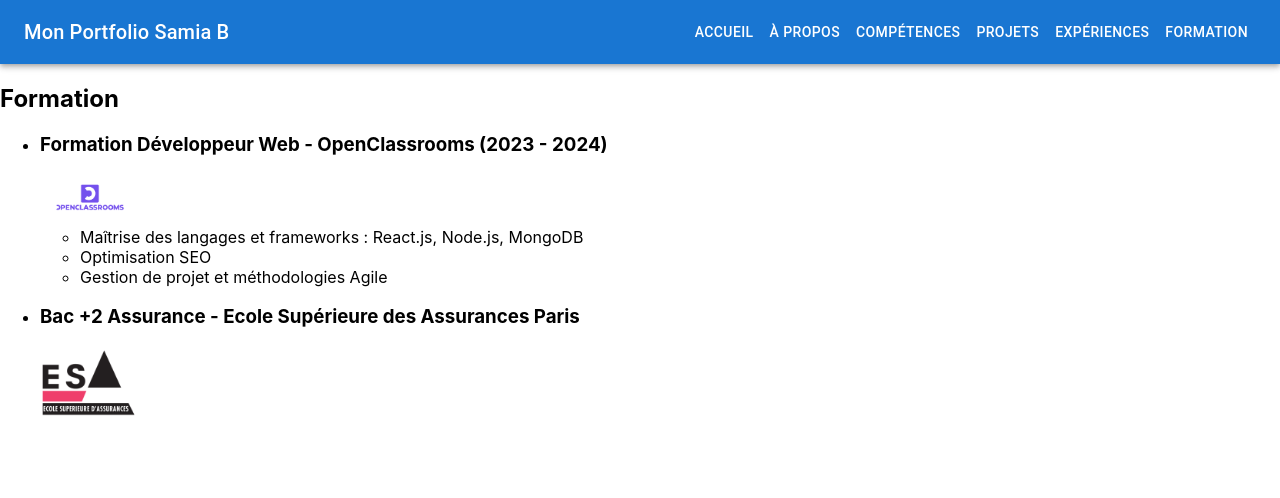
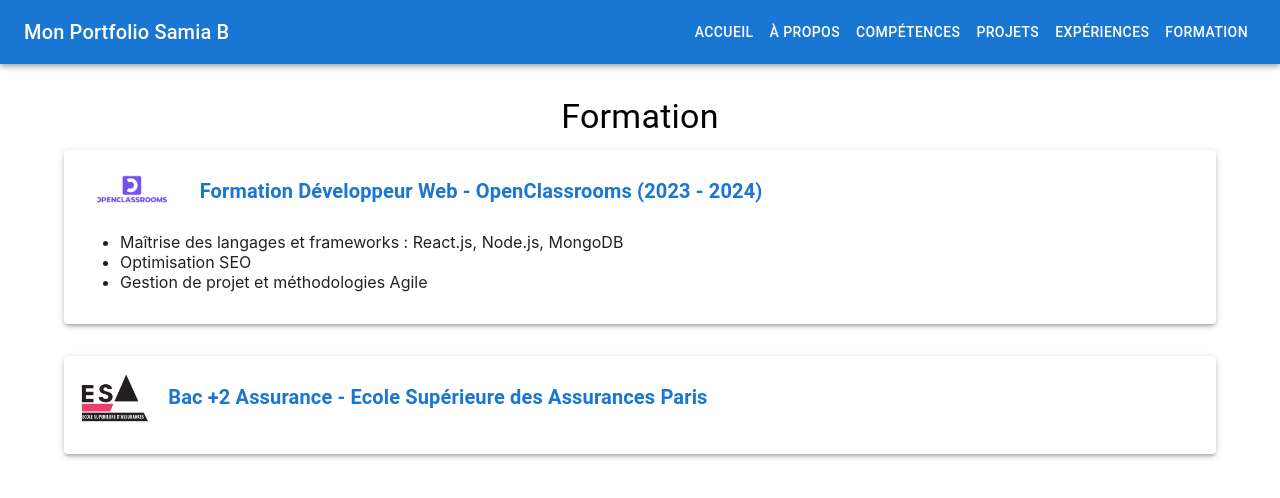
Before and after one commit to samiaB16/portfolio-openclassroom, a React (Create React App) app in the folder portfolio/: page /formation in a window 1280 px wide. Shown: the top 498 px of the page. Built offline with nearby package versions, Linux system fonts and the light colour scheme.

Commit message:
Update the design of the Formation component

```diff
--- a/portfolio/src/components/Formation.js
+++ b/portfolio/src/components/Formation.js
@@ -1,4 +1,6 @@
 import React from 'react';
+import { Container, Typography, Box, Paper, Grid } from '@mui/material';
+import { motion } from 'framer-motion';
 import openclassrooms from '../assets/openclassrooms.png';
 import esa from '../assets/esa.png';
 
@@ -14,31 +16,49 @@ const formations = [
   },
   {
     title: 'Bac +2 Assurance - Ecole Supérieure des Assurances Paris',
-        logo: esa,
-        details: []
+    logo: esa
   }
 ];
 
-function Formation() {
+const Formation = () => {
   return (
-      <>
-        <h2>Formation</h2>
-        <ul>
-            {formations.map((formation) => (
-                <li key={formation.title}>
-                    <h3>{formation.title}</h3>
-                    <img src={formation.logo} alt={formation.title} style={{ width: '100px' }} />
+    <Container>
+      <Box my={4}>
+        <Typography variant="h4" gutterBottom textAlign="center">
+          Formation
+        </Typography>
+
+        <Grid container spacing={4}>
+          {formations.map((formation, index) => (
+            <Grid item xs={12} key={index}>
+              <motion.div
+                whileHover={{ scale: 1.02 }}
+                whileTap={{ scale: 0.98 }}
+              >
+                <Paper elevation={3} sx={{ padding: 2 }}>
+                <Box display="flex" alignItems="center" mb={2}>
+                    <img src={formation.logo} alt={`${formation.title} logo`} style={{ height: '50px', marginRight: '16px' }} />
+                    <Box>
+                      <Typography variant="h6" component="h3" sx={{ color: '#1976d2' , fontWeight: 'bold' }}>
+                        {formation.title}
+                      </Typography>
+                    </Box>
+                  </Box>
+                  {formation.details && (
                     <ul>
                       {formation.details.map((detail, index) => (
                         <li key={index}>{detail}</li>
                       ))}
                     </ul>
-                </li>
+                  )}
+                </Paper>
+              </motion.div>
+            </Grid>
           ))}
-        </ul>
-      </>
+        </Grid>
+      </Box>
+    </Container>
   );
-}
-
+};
 
 export default Formation;
```
Lines whose indentation alone changed are shown as unchanged.
